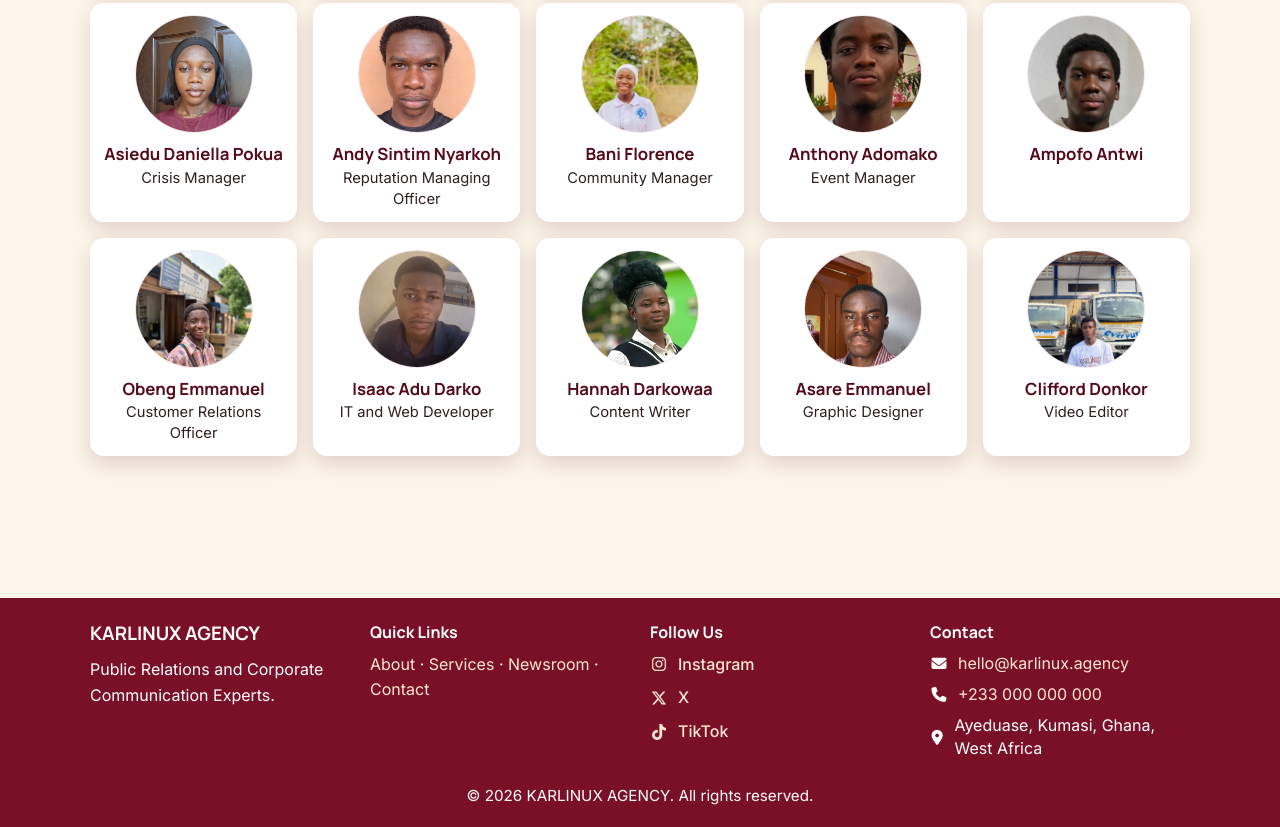
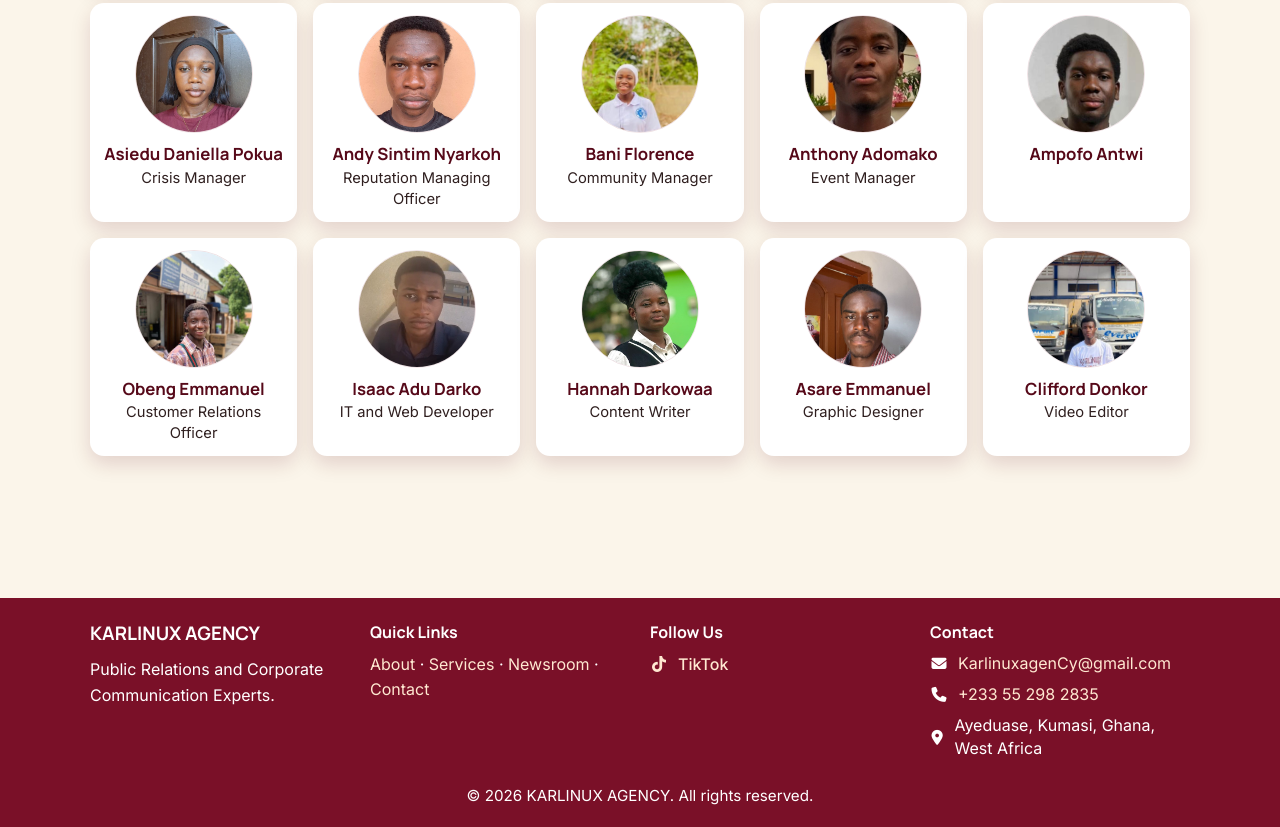
Before and after one commit to IsaacAduDarko/Karlinux-Agency, a plain HTML site: page about.html in a window 1280 px wide. Shown: the part 1801-2628 px from the top of the page. Drawn offline with Linux system fonts and the light colour scheme.

Commit message:
Update contact information and add TikTok link

```diff
--- a/about.html
+++ b/about.html
@@ -1,6 +1,7 @@
 <!DOCTYPE html>
 <html lang="en">
 <head>
+	<link rel="icon" type="image/x-icon" href="favicon.ico">
 	<meta charset="UTF-8">
 	<meta name="viewport" content="width=device-width, initial-scale=1.0">
 	<title>KARLINUX AGENCY | About</title>
@@ -106,16 +107,14 @@
 			<div>
 				<h4>Follow Us</h4>
 				<div class="social-links">
-					<a href="#" aria-label="Instagram"><i class="fa-brands fa-instagram"></i><span>Instagram</span></a>
-					<a href="#" aria-label="X"><i class="fa-brands fa-x-twitter"></i><span>X</span></a>
-					<a href="#" aria-label="TikTok"><i class="fa-brands fa-tiktok"></i><span>TikTok</span></a>
+					<a href="https://www.tiktok.com/@karlinuxagency?_r=1&_t=ZS-951YIDaE2M9" aria-label="TikTok"><i class="fa-brands fa-tiktok"></i><span>TikTok</span></a>
 				</div>
 			</div>
 			<div>
 				<h4>Contact</h4>
 				<ul class="footer-contact">
-					<li><i class="fa-solid fa-envelope"></i><a href="mailto:hello@karlinux.agency">hello@karlinux.agency</a></li>
-					<li><i class="fa-solid fa-phone"></i><a href="tel:+233000000000">+233 000 000 000</a></li>
+					<li><i class="fa-solid fa-envelope"></i><a href="mailto:KarlinuxagenCy@gmail.com">KarlinuxagenCy@gmail.com</a></li>
+					<li><i class="fa-solid fa-phone"></i><a href="tel:+233552982835">+233 55 298 2835</a></li>
 					<li><i class="fa-solid fa-location-dot"></i><span>Ayeduase, Kumasi, Ghana, West Africa</span></li>
 				</ul>
 			</div>
```
